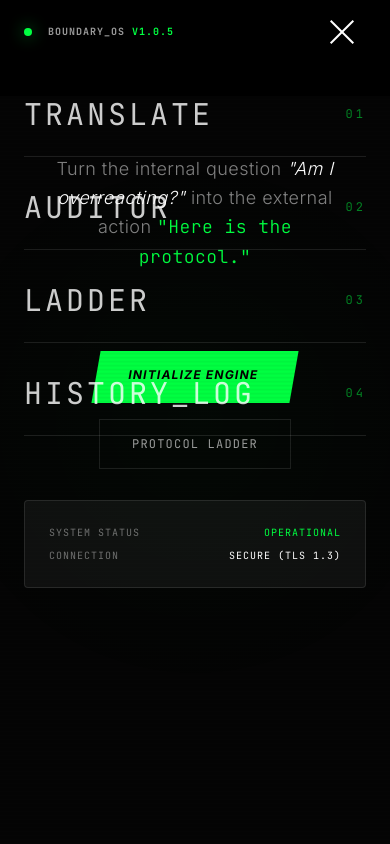
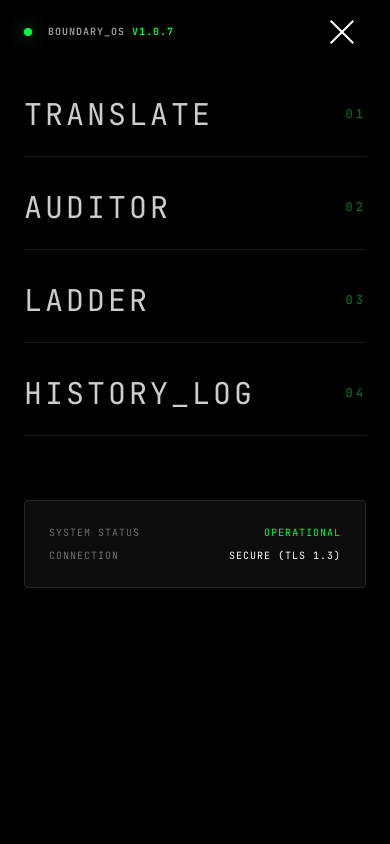
Before and after one commit to somaathetechster/professional-boundaries, a Next.js app: page / in a window 390 px wide. Both pictures are taken after a click on the button 342 px from the left and 31 px from the top of the page. Shown: the top 844 px of the page. Built offline with nearby package versions, Linux system fonts and the light colour scheme.

Commit message:
Hard code navbar BG

```diff
--- a/app/components/ui/navbar.tsx
+++ b/app/components/ui/navbar.tsx
@@ -18,7 +18,9 @@ export function Navbar() {
   const pathname = usePathname();
 
   return (
-    <nav className="fixed top-0 w-full z-[9999] border-b border-white/5 bg-black/80 backdrop-blur-xl h-16">
+    // FIX 1: Used !bg-[#000000] (Hard Hex + Important) to force solid black
+    // This bypasses any missing 'black' in your tailwind.config.js
+    <nav className="fixed top-0 w-full z-[9999] border-b border-white/10 !bg-[#000000] h-16">
       <div className="h-full px-6 flex justify-between items-center max-w-7xl mx-auto">
 
         {/* LOGO */}
@@ -28,7 +30,7 @@ export function Navbar() {
             <div className="absolute inset-0 bg-system-neon blur-[8px] opacity-50 group-hover:opacity-100 transition-opacity" />
           </div>
           <span className="font-mono font-bold tracking-[0.1em] uppercase text-[10px] text-white/60 group-hover:text-white transition-colors">
-            Boundary_OS <span className="text-system-neon">v1.0.5</span>
+            Boundary_OS <span className="text-system-neon">v1.0.7</span>
           </span>
         </Link>
 
@@ -80,8 +82,8 @@ export function Navbar() {
             animate={{ opacity: 1, y: 0 }}
             exit={{ opacity: 0, y: -20 }}
             transition={{ duration: 0.3 }}
-            // UPDATED: bg-black (Solid) removes all transparency/blur issues
-            className="md:hidden fixed inset-0 bg-black z-[9990] flex flex-col pt-24 px-6"
+            // FIX 2: Also used !bg-[#000000] here to ensure the mobile menu is solid
+            className="md:hidden fixed inset-0 !bg-[#000000] z-[9990] flex flex-col pt-24 px-6"
           >
             <div className="flex flex-col gap-8 font-mono">
               {NAV_ITEMS.map((item, i) => (
```
